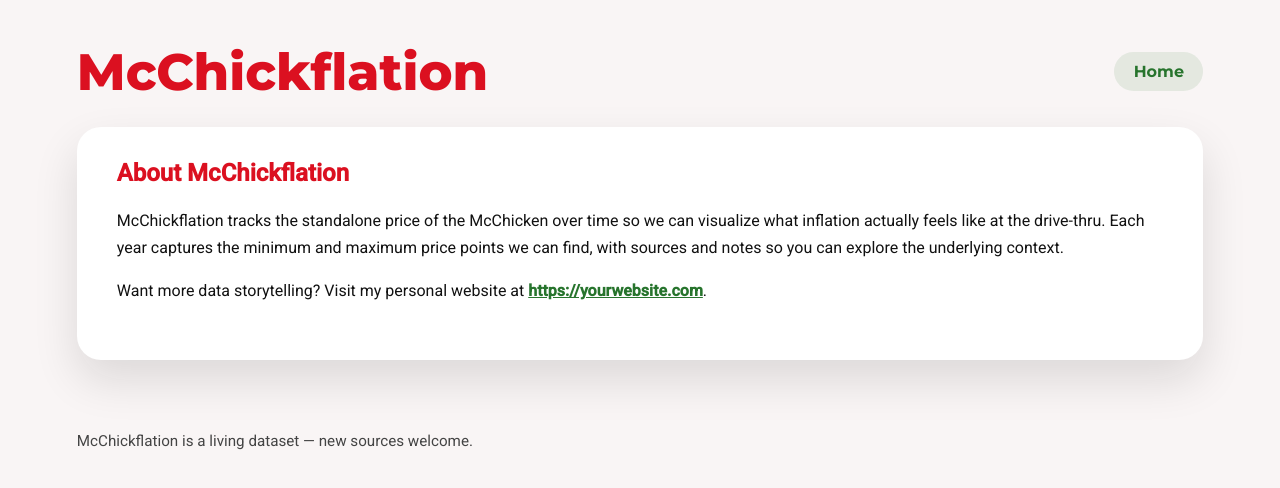
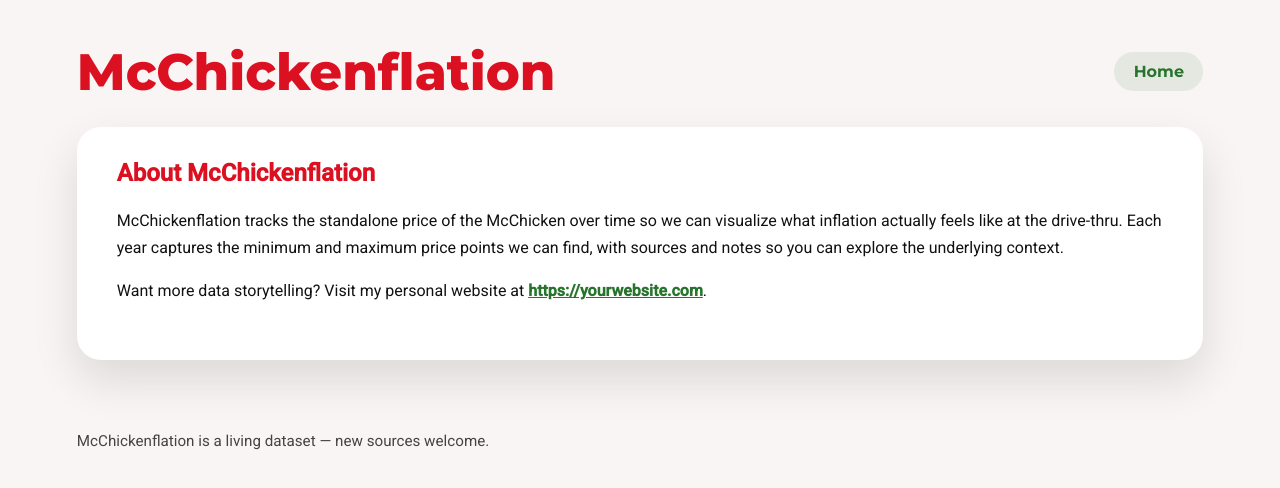
Before and after one commit to pzelle/mcchickenflation, a website: page public/about.html in a window 1280 px wide. Drawn offline with Linux system fonts and the light colour scheme.

Commit message:
Rename site to McChickenflation

```diff
--- a/public/about.html
+++ b/public/about.html
@@ -3,7 +3,7 @@
   <head>
     <meta charset="UTF-8" />
     <meta name="viewport" content="width=device-width, initial-scale=1.0" />
-    <title>About · McChickflation</title>
+    <title>About · McChickenflation</title>
     <link rel="stylesheet" href="/styles.css" />
     <link rel="preconnect" href="https://fonts.googleapis.com" />
     <link rel="preconnect" href="https://fonts.gstatic.com" crossorigin />
@@ -15,7 +15,7 @@
   <body>
     <header class="site-header minimal">
       <div class="title-group">
-        <a class="site-title link-title" href="/">McChickflation</a>
+        <a class="site-title link-title" href="/">McChickenflation</a>
       </div>
       <nav class="site-nav">
         <a href="/">Home</a>
@@ -24,9 +24,9 @@
 
     <main class="content">
       <section class="about-card">
-        <h2>About McChickflation</h2>
+        <h2>About McChickenflation</h2>
         <p>
-          McChickflation tracks the standalone price of the McChicken over time so we can visualize what inflation actually
+          McChickenflation tracks the standalone price of the McChicken over time so we can visualize what inflation actually
           feels like at the drive-thru. Each year captures the minimum and maximum price points we can find, with sources
           and notes so you can explore the underlying context.
         </p>
@@ -38,7 +38,7 @@
     </main>
 
     <footer class="site-footer">
-      <span>McChickflation is a living dataset — new sources welcome.</span>
+      <span>McChickenflation is a living dataset — new sources welcome.</span>
     </footer>
   </body>
 </html>
```
Also changed, not shown: public/index.html (+3 -3 lines).
